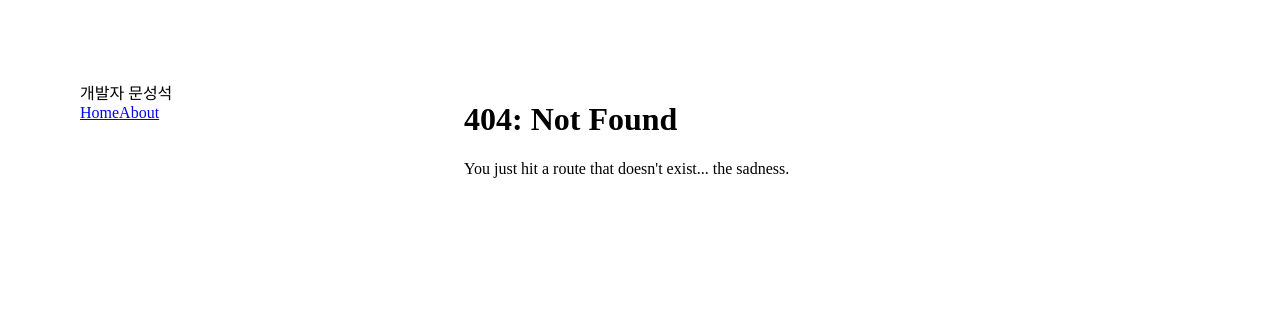
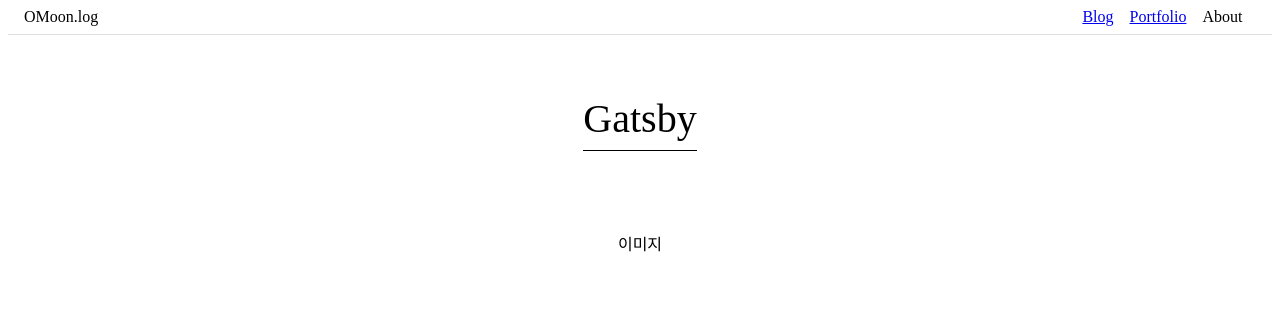
Before and after one commit to mooncastlestone/mooncastlestone.github.io, a Gatsby site: page /gatsby in a window 1280 px wide. Before the commit this address had no page. Built offline with nearby package versions, Linux system fonts and the light colour scheme; Gatsby itself is replaced by a stand-in of ours.

Commit message:
Add: layout style for blog pages

```diff
--- a/css/Layout.css
+++ b/css/Layout.css
@@ -10,7 +10,7 @@
   -webkit-font-smoothing: antialiased;
   -moz-osx-font-smoothing: grayscale;
   color: hsla(0, 0%, 0%, 0.8);
-  font-family: georgia, serif;
+  font-family: sans-serif;
   font-weight: normal;
   word-wrap: break-word;
   font-kerning: normal;
--- a/css/emotion.js
+++ /dev/null
@@ -1,21 +0,0 @@
-import { css } from "@emotion/react"
-
-//index.tsx
-export const Container = css`
-  width: 100%;
-  height: 100vh;
-`
-
-//Layout.tsx
-export const LayoutContainer = css`
-  display: grid;
-  grid-template-columns: 0.3fr 0.7fr;
-  height: 100vh;
-`
-export const Sidebar = css`
-  padding: 5rem;
-`
-
-export const ContentBox = css`
-  padding: 5rem;
-`
--- /dev/null
+++ b/css/pageLayout.js
@@ -0,0 +1,32 @@
+import { css } from "@emotion/react"
+
+export const Container = css`
+  width: 100%;
+  height: 100vh;
+  display: grid;
+  grid-template-rows: 0.1fr 0.2fr 0.6fr;
+  align-items: center;
+  margin-top: 3rem;
+`
+
+export const Box = css`
+  width: 100%;
+  height: 100%;
+  display: flex;
+  align-items: center;
+  justify-content: center;
+
+`
+
+export const Title = css`
+  font-size: 2.5rem;
+  border-bottom: 1px solid black;
+  padding-bottom: 0.5rem;
+  text-align: center;
+`
+
+export const ContentBox = css`
+  display: flex;
+  width: 50%;
+  justify-content: space-between;
+`
--- /dev/null
+++ b/src/components/Blog.tsx
@@ -0,0 +1,44 @@
+import * as React from "react"
+import PropTypes, { string } from "prop-types"
+import { useStaticQuery, graphql, Link } from "gatsby"
+import Header from "./Header"
+import { css } from "@emotion/react"
+import {Box, Container, ContentBox, Title} from "../../css/pageLayout"
+
+interface props {
+  children: any
+  pageTitle?: string
+}
+
+const Blog = () => {
+  return (
+    <div css={Container}>
+      <div css={[Box]}>
+        <span css={Title}>BLOG</span>
+      </div>
+      <div css={Box}>이미지</div>
+      <div css={Box}>
+        <div css={ContentBox}>
+        <Link css={Content} to="/javascript">Javasript</Link>
+        <Link css={Content} to="/react">React</Link>
+        <Link css={Content} to="/gatsby">Gatsby</Link>
+        </div>
+      </div>
+    </div>
+  )
+}
+
+export default Blog
+
+const Content = css`
+  border: 1px solid black;
+  width: 13rem;
+  height: 15rem;
+  text-align: center;
+  text-decoration: none;
+  color: black;
+
+  &:hover {
+    text-decoration: underline;
+  }
+`
--- a/src/components/Layout.tsx
+++ b/src/components/Layout.tsx
@@ -6,35 +6,31 @@
  */
 
  import * as React from "react"
-import PropTypes, { string } from "prop-types"
-import { useStaticQuery, graphql, Link } from "gatsby"
+ import PropTypes from "prop-types"
+ import { useStaticQuery, graphql } from "gatsby"
+ import Header from "./Header"
 
-import Header from "./Header"
-import "../../css/style.css"
-import styled from "@emotion/styled"
-import { css } from "@emotion/react"
-import {
-  Container,
-  LayoutContainer,
-  Sidebar,
-  ContentBox,
-} from "../../css/emotion"
-
-interface props {
-  children: any
-  pageTitle?: string
+ type Props = {
+   children?: any;
+   pageTitle?: string;
  }
 
-const Layout = ({ pageTitle, children }: props) => {
+ const Layout = ({ pageTitle ,children }: Props) => {
+   const data = useStaticQuery(graphql`
+     query SiteTitleQuery {
+       site {
+         siteMetadata {
+           title
+         }
+       }
+     }
+   `)
+
    return (
-    <main css={LayoutContainer}>
-      <div css={Sidebar}>
-        <div>개발자 문성석</div>
-        <Link to="/">Home</Link>
-        <Link to="/about">About</Link>
+     <div>
+       {/* <Header siteTitle={data.site.siteMetadata?.title || `Title`} /> */}
+       <div>{children}</div>
      </div>
-      <div css={ContentBox}> {children}</div>
-    </main>
    )
  }
 
--- /dev/null
+++ b/src/components/Nav.tsx
@@ -0,0 +1,45 @@
+import React from "react"
+import { css } from "@emotion/react"
+import { Link } from "gatsby"
+
+
+const Nav = () => {
+  return (
+    <div css={Container}>
+      <div css={LeftBox}>
+        <span css={Img}>O</span>
+        <span>Moon.log</span>
+      </div>
+      <div css={RightBox}>
+        <Link css={Category} to="/">Blog</Link>
+        <Link css={Category} to="/portfolio">Portfolio</Link>
+        <span css={Category}>About</span>
+      </div>
+    </div>
+  )
+}
+
+export default Nav
+
+const Container = css`
+  display: flex;
+  justify-content: space-between;
+  border-bottom: 1px solid #E0E0E0;
+  padding-bottom: 0.5rem;
+`
+
+const LeftBox = css`
+  width: 10%;
+`
+
+const RightBox = css`
+  width: 15%;
+`
+
+const Img = css`
+    padding: 0 0 0 1rem;
+`
+
+const Category = css`
+    padding-right: 1rem;
+`
--- a/src/pages/404.tsx
+++ b/src/pages/404.tsx
@@ -1,14 +1,14 @@
 import * as React from "react"
 
-import Layout from "../components/Layout"
+import Layout from "../components/Blog"
 import Seo from "../components/Seo"
 
 const NotFoundPage = () => (
-  <Layout>
+  <>
     <Seo title="404: Not found" />
     <h1>404: Not Found</h1>
     <p>You just hit a route that doesn&#39;t exist... the sadness.</p>
-  </Layout>
+  </>
 )
 
 export default NotFoundPage
--- /dev/null
+++ b/src/pages/gatsby.tsx
@@ -0,0 +1,22 @@
+import React from "react"
+import Nav from "../components/Nav"
+import { Box, Container, ContentBox, Title } from "../../css/pageLayout"
+
+const gatsbyPage = () => {
+  return (
+    <>
+      <Nav />
+      <div css={Container}>
+        <div css={[Box]}>
+          <span css={Title}>Gatsby</span>
+        </div>
+        <div css={Box}>이미지</div>
+        <div css={Box}>
+          <div css={ContentBox}></div>
+        </div>
+      </div>
+    </>
+  )
+}
+
+export default gatsbyPage
--- /dev/null
+++ b/src/pages/react.tsx
@@ -0,0 +1,22 @@
+import React from "react"
+import Nav from "../components/Nav"
+import { Box, Container, ContentBox, Title } from "../../css/pageLayout"
+
+const ReactPage = () => {
+  return (
+    <>
+      <Nav />
+      <div css={Container}>
+        <div css={[Box]}>
+          <span css={Title}>React</span>
+        </div>
+        <div css={Box}>이미지</div>
+        <div css={Box}>
+          <div css={ContentBox}></div>
+        </div>
+      </div>
+    </>
+  )
+}
+
+export default ReactPage
--- a/src/pages/using-typescript.tsx
+++ b/src/pages/using-typescript.tsx
@@ -2,7 +2,6 @@
 import * as React from "react"
 import { PageProps, Link, graphql } from "gatsby"
 
-import Layout from "../components/Layout"
 import Seo from "../components/Seo"
 
 type DataProps = {
@@ -12,7 +11,7 @@
 }
 
 const UsingTypescript: React.FC<PageProps<DataProps>> = ({ data, path }) => (
-  <Layout>
+  <>
     <Seo title="Using TypeScript" />
     <h1>Gatsby supports TypeScript by default!</h1>
     <p>
@@ -36,7 +35,7 @@
       .
     </p>
     <Link to="/">Go back to the homepage</Link>
-  </Layout>
+  </>
 )
 
 export default UsingTypescript
```
Also changed, not shown: src/components/ContentBox.tsx (deleted, +0 -9 lines), src/pages/about.tsx (+4 -4 lines), src/pages/index.tsx (+11 -9 lines), src/pages/javascript.tsx (added, +23 -0 lines), src/pages/page-2.tsx (deleted, +0 -16 lines), src/pages/portfolio.tsx (added, +13 -0 lines). Lines whose indentation alone changed are shown as unchanged.
